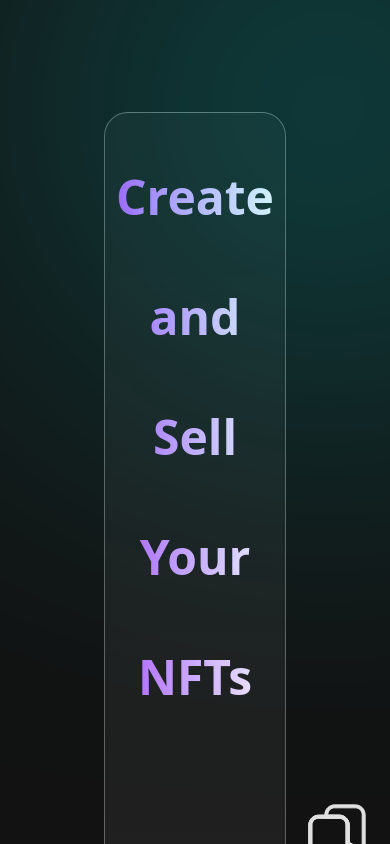
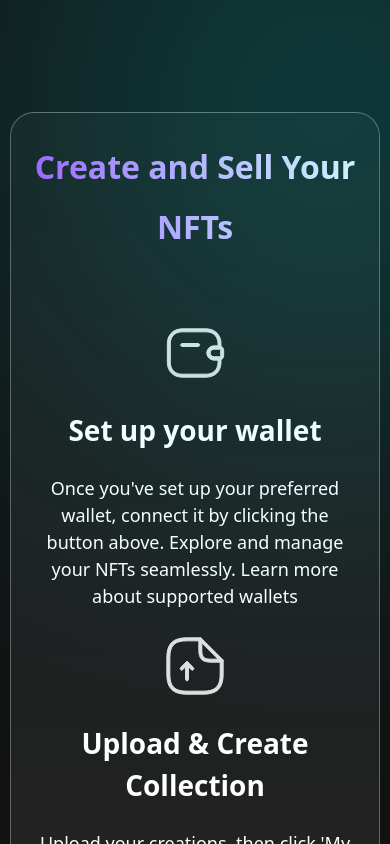
Before and after one commit to Eche00/NIFTORA, a React (Vite) app: page / in a window 390 px wide. Shown: the part 9820-10664 px from the top of the page. Built offline with nearby package versions, Linux system fonts and the light colour scheme.

Commit message:
Enhance Create component for improved layout and responsiveness

```diff
--- a/src/pages/homeComponents/Create.tsx
+++ b/src/pages/homeComponents/Create.tsx
@@ -1,3 +1,4 @@
+import { motion } from 'framer-motion'
 import '../../styles/styles.css'
 
 function Create() {
@@ -25,13 +26,13 @@ const list = <svg width="64" height="64" viewBox="0 0 64 64" fill="none" xmlns="
     <div className='relative'>
        {/* bg */}
          <span className=" circleBlurR"></span>
-      <main className="px-[104px] py-[64px]">
+      <main className="sm:px-[104px] px-[10px] py-[64px]">
         <div className=" w-full bg-gradient-to-b from-[#FFFFFF4D]/10 to-[#FFFFFF]/10  pt-[24px] pb-[64px] border-[1px] border-[#FFFFFF]/30 rounded-[24px] flex flex-col gap-[64px] " >
-           <h1 className="text-[48px] font-[700] leading-[120px] text-center text-transparent bg-clip-text bg-gradient-to-r  from-[#A849FF] to-[#F9FBFF] ">
+          <motion.h1 className="sm:text-[48px] text-[32px] font-[700] sm:leading-[120px] leading-[60px] text-center text-transparent bg-clip-text bg-gradient-to-r  from-[#A849FF] to-[#F9FBFF] ">
                 Create and Sell Your NFTs
-           </h1>
+           </motion.h1>
 
-           <section className="flex  justify-center gap-[24px]">
+           <section className="flex sm:flex-row flex-col  justify-center gap-[24px] sm:px-0 px-[20px]">
             {/* each pcocess */}
                <div className=" max-w-[359px] w-full flex flex-col items-center justify-center gap-[24px]">
                 <span>{wallet}</span>
@@ -41,7 +42,7 @@ const list = <svg width="64" height="64" viewBox="0 0 64 64" fill="none" xmlns="
             {/* each pcocess */}
                <div className=" max-w-[359px] w-full flex flex-col items-center justify-center gap-[24px]">
                 <span>{upload}</span>
-                <h2 className="text-[#FFFFFF] text-[28px] font-[600]">Upload & Create Collection</h2>
+                <h2 className="text-[#FFFFFF] text-[28px] font-[600] text-center">Upload & Create Collection</h2>
                 <p className="text-[#FFFFFF] text-[18px] font-[400] text-center">Upload your creations, then click 'My Collections' to set up your collection. Add social links, a description, profile and banner images, and customize your royalty fees.</p>
                </div>
             {/* each pcocess */}
```
